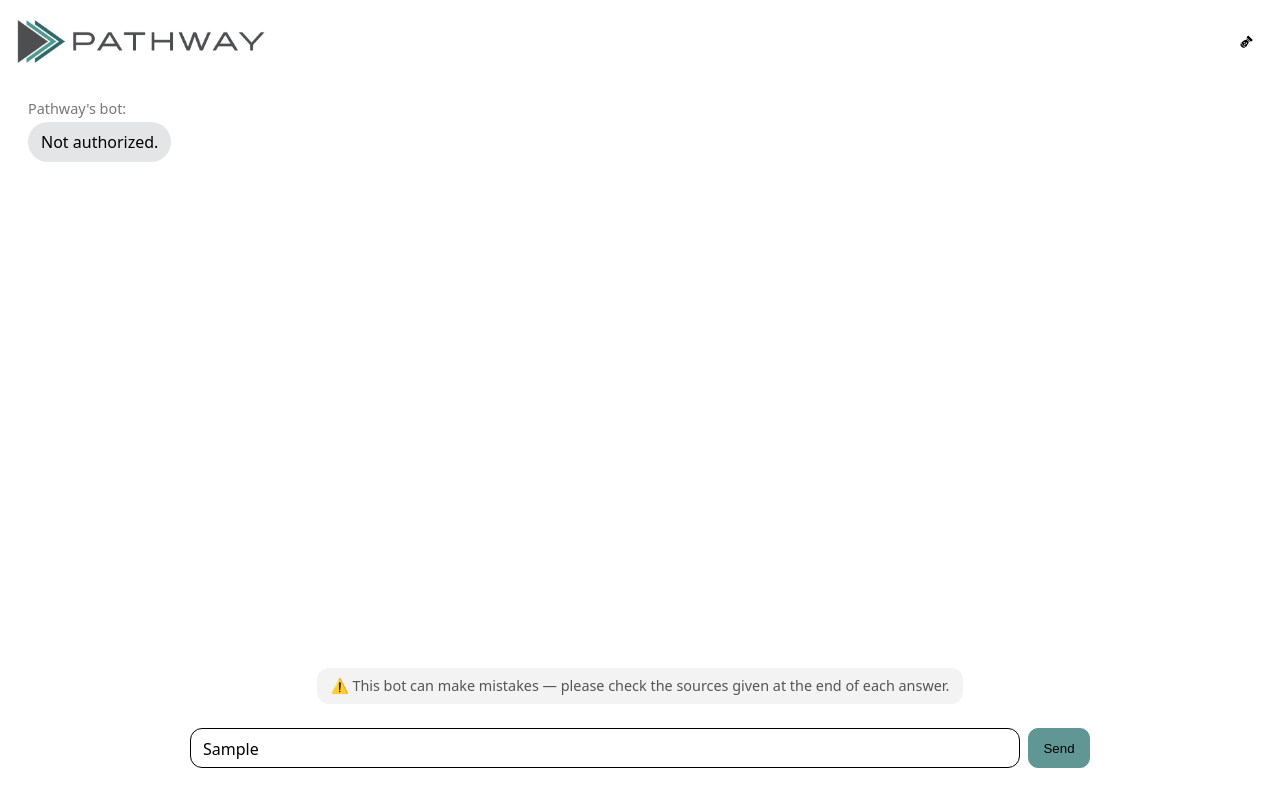
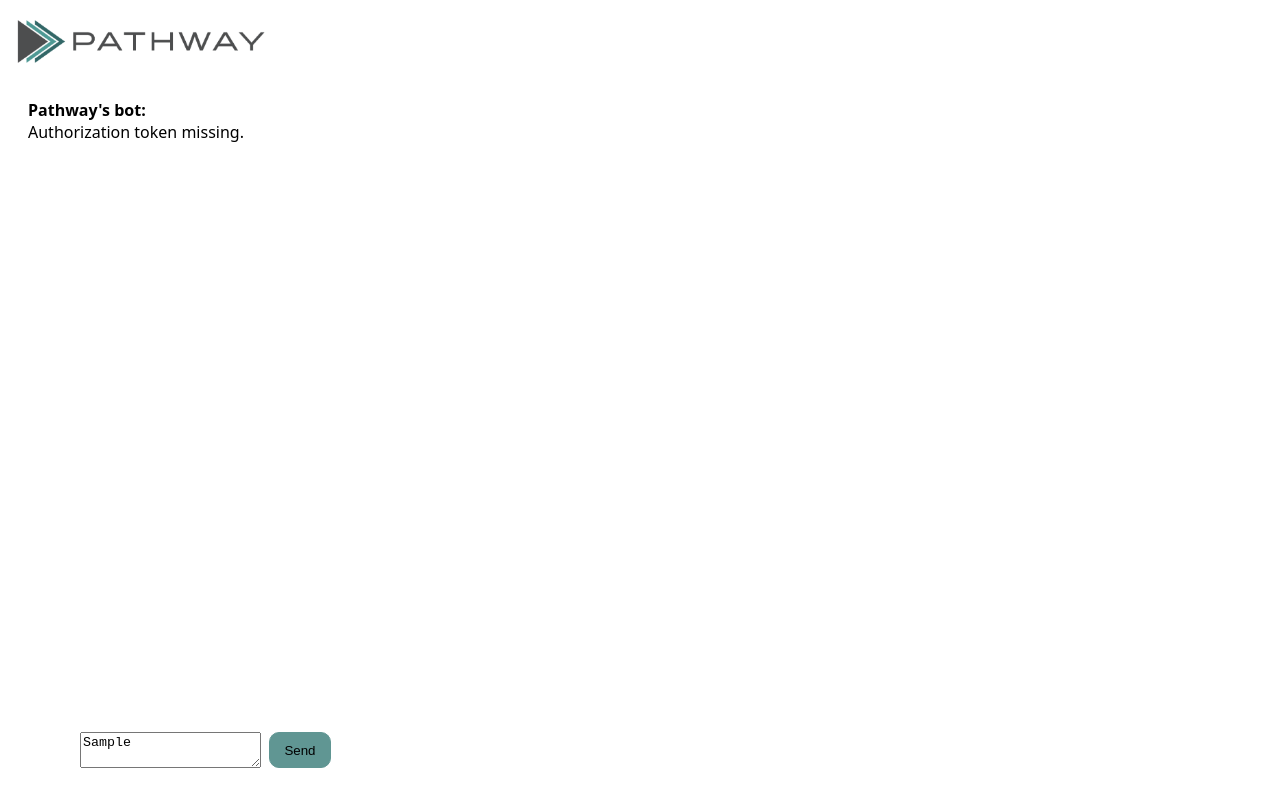
Before and after one commit to guo1340/Pathway-AI-Chatbot, a React (Vite) app in the folder webapp/: page / in a window 1280 px wide. Both pictures are taken after typing "Sample" into the empty fields and a click on the button "Send". Built offline with nearby package versions, Linux system fonts and the light colour scheme.

Commit message:
removed auth check and leaving it fully to wordpress

```diff
--- a/webapp/src/App.tsx
+++ b/webapp/src/App.tsx
@@ -1,7 +1,9 @@
 import React from 'react'
-import { GiNuclearBomb } from "react-icons/gi";
+import { GiNuclearBomb } from "react-icons/gi"
 
-// --- Inline API call (replaces need for api.ts) ---
+type Citation = { title?: string; url?: string }
+type Msg = { who: 'you' | 'ai'; text: string; citations?: Citation[]; time?: string }
+
 async function askRag(
   apiBase: string,
   token: string,
@@ -9,9 +11,9 @@ async function askRag(
     query: string
     source?: string
     conversation_id?: string
-    history?: Msg[]   // full message history
+    history?: Msg[]
   }
-): Promise<any> {
+) {
   const res = await fetch(`${apiBase}/api/ask`, {
     method: 'POST',
     headers: {
@@ -20,17 +22,14 @@ async function askRag(
     },
     body: JSON.stringify(body),
   })
+
   if (!res.ok) {
     throw new Error(`Server error: ${res.status}`)
   }
+
   return await res.json()
 }
 
-// --- Types ---
-type Citation = { title?: string; url?: string }
-type Msg = { who: 'you' | 'ai'; text: string; citations?: Citation[]; time?: string }
-
-// --- Main Component ---
 export default function App({
   apiBase,
   source,
@@ -40,141 +39,49 @@ export default function App({
   source?: string
   title?: string
 }) {
+
+  const cfg = (window as any).RAG_CHATBOT_CONFIG || {}
+  const authToken: string | undefined = cfg.token
+  const effectiveApiBase = cfg.apiBase || apiBase
+
   const [msgs, setMsgs] = React.useState<Msg[]>([])
   const [q, setQ] = React.useState('')
   const [busy, setBusy] = React.useState(false)
-  const [thinkingDots, setThinkingDots] = React.useState('');
-  const longestText = 'Thinking...';
   const [convId, setConvId] = React.useState<string | undefined>(undefined)
   const logRef = React.useRef<HTMLDivElement | null>(null)
   const inputRef = React.useRef<HTMLTextAreaElement | null>(null)
-  const cfg = (window as any).RAG_CHATBOT_CONFIG || {}
-  const injectedToken = (cfg.token as string | undefined) || undefined
 
-  // Prefer WP-injected apiBase when available
-  const effectiveApiBase = (cfg.apiBase as string | undefined) || apiBase
-
-  const [authToken] = React.useState<string | null>(injectedToken || null)
-  const [authReady] = React.useState(true)
-
-
-
-
-  // 🧠 Load conversation from sessionStorage on mount
   React.useEffect(() => {
     const stored = sessionStorage.getItem('chat_history')
     if (stored) {
       try {
         const parsed = JSON.parse(stored)
         if (Array.isArray(parsed)) setMsgs(parsed)
-      } catch {
-        /* ignore parse errors */
-      }
+      } catch { }
     }
   }, [])
 
-  // 🧠 Save messages to sessionStorage on every update
   React.useEffect(() => {
     sessionStorage.setItem('chat_history', JSON.stringify(msgs))
   }, [msgs])
 
-  // Animate "Thinking..." dots while busy
   React.useEffect(() => {
-    if (!busy) {
-      setThinkingDots('');
-      return;
-    }
+    const el = logRef.current
+    if (el) el.scrollTop = el.scrollHeight
+  }, [msgs])
 
-    let count = 0;
-    const interval = setInterval(() => {
-      count = (count + 1) % 4; // cycles 0→1→2→3→0
-      setThinkingDots('.'.repeat(count));
-    }, 500);
-
-    return () => clearInterval(interval);
-  }, [busy]);
-
-
-  // ---- helpers ----
-  function basenameFromUrl(u?: string) {
-    try {
-      if (!u) return undefined
-      const clean = u.replace(/^file:\/\//, '')
-      const lastSlash = Math.max(clean.lastIndexOf('/'), clean.lastIndexOf('\\'))
-      return clean.slice(lastSlash + 1)
-    } catch {
-      return undefined
-    }
-  }
-
-  function appendToken(url: string, token?: string | null) {
-    if (!token) return url
-    const [base, hash] = url.split('#')
-    const join = base.includes('?') ? '&' : '?'
-    return `${base}${join}token=${encodeURIComponent(token)}${hash ? `#${hash}` : ''}`
-  }
-
-  function toHttpUrl(c: Citation, apiBase: string, token?: string | null) {
-    if (!c.url) return undefined
-
-    // Absolute URL already
-    if (c.url.startsWith('http')) {
-      // If it is your secured file endpoint, add token
-      if (c.url.includes('/api/files/')) {
-        return appendToken(c.url, token)
-      }
-      return c.url
-    }
-
-    // If it is already a root-relative path
-    if (c.url.startsWith('/')) {
-      const abs = `${apiBase.replace(/\/$/, '')}${c.url}`
-      if (abs.includes('/api/files/')) return appendToken(abs, token)
-      return abs
-    }
-
-    // file://... -> convert to /api/files/<name>
-    if (c.url.startsWith('file://')) {
-      const name = basenameFromUrl(c.url)
-      if (name) {
-        const [file, fragment] = name.split('#')
-        const safeFile = encodeURIComponent(file)
-        const fragPart = fragment ? `#${fragment}` : ''
-        const abs = `${apiBase.replace(/\/$/, '')}/api/files/${safeFile}${fragPart}`
-        return appendToken(abs, token)
-      }
-    }
-
-    return c.url
-  }
-
-
-  function dedupeCitations(citations?: Citation[]) {
-    if (!citations?.length) return []
-    const seen = new Set<string>()
-    const out: Citation[] = []
-    for (const c of citations) {
-      const key = (basenameFromUrl(c.url) || c.title || '').trim().toLowerCase()
-      if (!key || seen.has(key)) continue
-      seen.add(key)
-      out.push(c)
-    }
-    return out
-  }
-
-  // ---- send message ----
   async function send() {
 
-    if (!authReady) return
     if (!authToken) {
-      setMsgs((m) => [...m, { who: 'ai', text: 'Not authorized.' }])
+      setMsgs((m) => [...m, { who: 'ai', text: 'Authorization token missing.' }])
       return
     }
 
     const query = q.trim()
     if (!query || busy) return
+
     setQ('')
-    if (inputRef.current) inputRef.current.style.height = 'auto'
+    setBusy(true)
 
     const newUserMsg: Msg = {
       who: 'you',
@@ -183,207 +90,78 @@ export default function App({
     }
 
     setMsgs((m) => [...m, newUserMsg])
-    setBusy(true)
+
     try {
       const data = await askRag(effectiveApiBase, authToken, {
         query,
         source,
         conversation_id: convId,
-        history: msgs, // send full conversation memory
+        history: msgs,
       })
 
       setConvId(data.conversation_id)
-      const answer = data.answer || ''
-      const citations: Citation[] | undefined = data.citations
 
-      setMsgs((m) => [
-        ...m,
-        {
+      const aiMsg: Msg = {
         who: 'ai',
-          text: '',
-          citations,
+        text: data.answer || '',
+        citations: data.citations,
         time: new Date().toLocaleTimeString([], { hour: '2-digit', minute: '2-digit' }),
-        },
-      ])
+      }
 
-      // Typing animation
-      await new Promise<void>((resolve) => {
-        let i = 0
-        const step = () => {
-          i = Math.min(i + 2, answer.length)
-          setMsgs((m) => {
-            if (!m.length) return m
-            const lastIdx = m.length - 1
-            const last = m[lastIdx]
-            if (last.who !== 'ai') return m
-            const next = [...m]
-            next[lastIdx] = { ...last, text: answer.slice(0, i) }
-            return next
-          })
-          if (i < answer.length) setTimeout(step, 16)
-          else resolve()
-        }
-        setTimeout(step, 16)
-      })
+      setMsgs((m) => [...m, aiMsg])
+
     } catch (e: any) {
-      setMsgs((m) => [
-        ...m,
-        {
+      setMsgs((m) => [...m, {
         who: 'ai',
         text: `Error: ${e.message}`,
-          time: new Date().toLocaleTimeString([], { hour: '2-digit', minute: '2-digit' }),
-        },
-      ])
+      }])
     }
+
     setBusy(false)
   }
 
-  // auto-scroll to bottom on new messages
-  React.useEffect(() => {
-    const el = logRef.current
-    if (el) el.scrollTop = el.scrollHeight
-  }, [msgs])
-
-  // 🧠 Optional clear chat button
-  function clearConversation() {
-    setMsgs([])
-    setConvId(undefined)
-    sessionStorage.removeItem('chat_history')
-  }
-
-  function handleRipple(e: React.MouseEvent<HTMLButtonElement>) {
-    const button = e.currentTarget;
-    button.classList.remove("ripple-active"); // reset if still active
-    void button.offsetWidth; // force reflow to restart animation
-    button.classList.add("ripple-active");
-
-    // optional: remove after animation ends
-    setTimeout(() => button.classList.remove("ripple-active"), 600);
-  }
-
-  // ---- render ----
   return (
-    <div className="rcb-card" role="complementary" aria-label="RAG Chatbot">
+    <div className="rcb-card">
       <div className="rcb-head">
-        {/* {title || 'Pathway Chatbot (Beta)'} */}
         <img src="/Logo.png" alt="Pathway Logo" className="header-logo" />
-        <button
-          onClick={(e) => {
-            handleRipple(e);
-            clearConversation();
-          }
-          }
-          className="clear-btn"
-          title="Clear chat memory"
-        >
-          <GiNuclearBomb />
-        </button>
-        {/* this needs a better icon */}
       </div>
 
-      <div className="rcb-log" id="rcb-log" ref={logRef}>
-        {msgs.length === 0 ? (
-          <>
+      <div className="rcb-log" ref={logRef}>
+        {msgs.length === 0 && (
           <div className="rcb-msg ai">
-              <span className="ai-title">Pathway's bot:</span>
-              <p className="ai-text">👋 Hi there! Got a question? I’m here to help.</p>
+            👋 Hi there! Ask me anything.
           </div>
-          </>
-        ) : (
-          msgs.map((m, i) => {
-            const deduped = dedupeCitations(m.citations)
+        )}
 
-            function renderWithInlineCitations(text: string, citations?: Citation[]) {
-              if (!citations?.length) return text
-              return text.split(/(\[\d+\])/g).map((part, i) => {
-                const match = part.match(/\[(\d+)\]/)
-                if (!match) return part
-                const idx = parseInt(match[1], 10) - 1
-                const citation = citations[idx]
-                if (!citation) return part
-                const href = toHttpUrl(citation, effectiveApiBase, authToken)
-                const title =
-                  citation.title || basenameFromUrl(citation.url) || 'source'
-                return (
-                  <a
-                    key={i}
-                    href={href}
-                    target="_blank"
-                    rel="noopener noreferrer"
-                    title={title}
-                    className="inline-citation"
-                  >
-                    [{match[1]}]
-                  </a>
-                )
-              })
-            }
-
-            return (
+        {msgs.map((m, i) => (
           <div key={i} className={`rcb-msg ${m.who}`}>
             <div className="message-container">
-                  <span className="ai-title">
-                    {m.who === 'you' ? 'You:' : "Pathway's bot:"}
-                  </span>
-                  <div
-                    className={m.who === 'you' ? 'user-text' : 'ai-text'}
-                    style={{ whiteSpace: 'pre-wrap' }}
-                  >
-                    {renderWithInlineCitations(
-                      m.text
-                        // turn leading "- " into bullets
-                        .replace(/^-+\s+/gm, '• ')
-                        // remove stray "-" before citations or EOL
-                        .replace(/\s*-\s*(?=\[\d+\]|\n|$)/g, ''),
-                      deduped
-                    )}
-
-                  </div>
-                  {m.who === 'ai' && <div className="timestamp">{m.time}</div>}
+              <strong>{m.who === 'you' ? 'You:' : "Pathway's bot:"}</strong>
+              <div style={{ whiteSpace: 'pre-wrap' }}>
+                {m.text}
               </div>
             </div>
-            )
-          })
-        )}
+          </div>
+        ))}
       </div>
 
-      <div className="chat-disclaimer-wrap">
-        <div className="chat-disclaimer">
-          ⚠️ This bot can make mistakes — please check the sources given at the end of each answer.
-        </div>
-      </div>
-      <div className='question-container'>
       <div className="rcb-row">
         <textarea
           ref={inputRef}
-            id="message"
-            placeholder="Type a message..."
           value={q}
-            onChange={(e) => {
-              setQ(e.target.value)
-              e.target.style.height = 'auto'
-              e.target.style.height = `${e.target.scrollHeight}px`
-            }}
+          onChange={(e) => setQ(e.target.value)}
           onKeyDown={(e) => {
             if (e.key === 'Enter' && !e.shiftKey) {
               e.preventDefault()
               send()
             }
           }}
-            rows={1}
-            className="chat-input"
+          placeholder="Type a message..."
         />
-          <button
-            className={busy ? '' : 'send-button'}
-            onClick={send}
-            disabled={busy}
-            style={busy ? { minWidth: `${longestText.length + 2}ch`, textAlign: 'center' } : {}}
-          >
-            {busy ? `Thinking${thinkingDots}` : 'Send'}
+        <button onClick={send} disabled={busy}>
+          {busy ? 'Thinking...' : 'Send'}
         </button>
       </div>
     </div>
-
-    </div>
   )
 }
```
Lines whose indentation alone changed are shown as unchanged.
